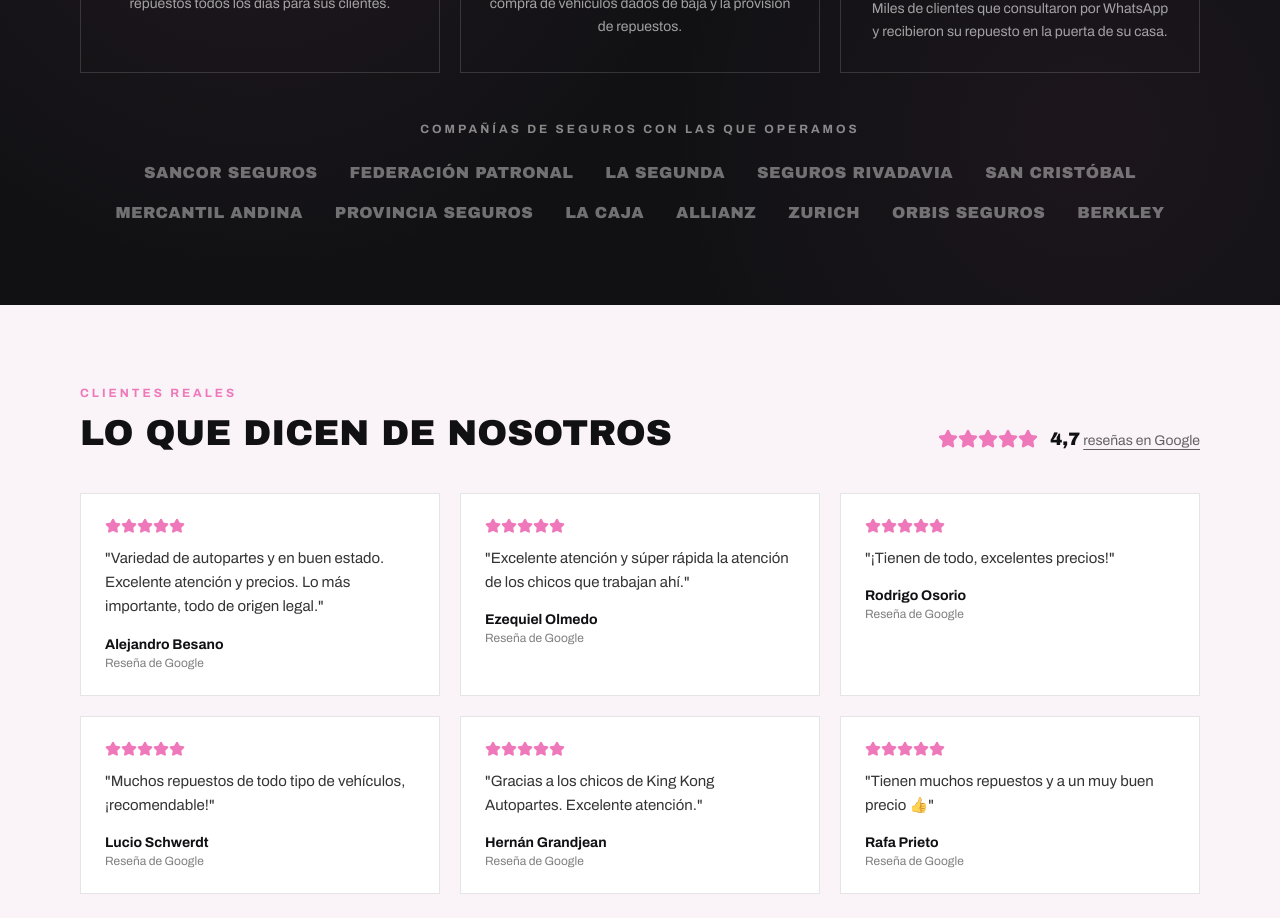
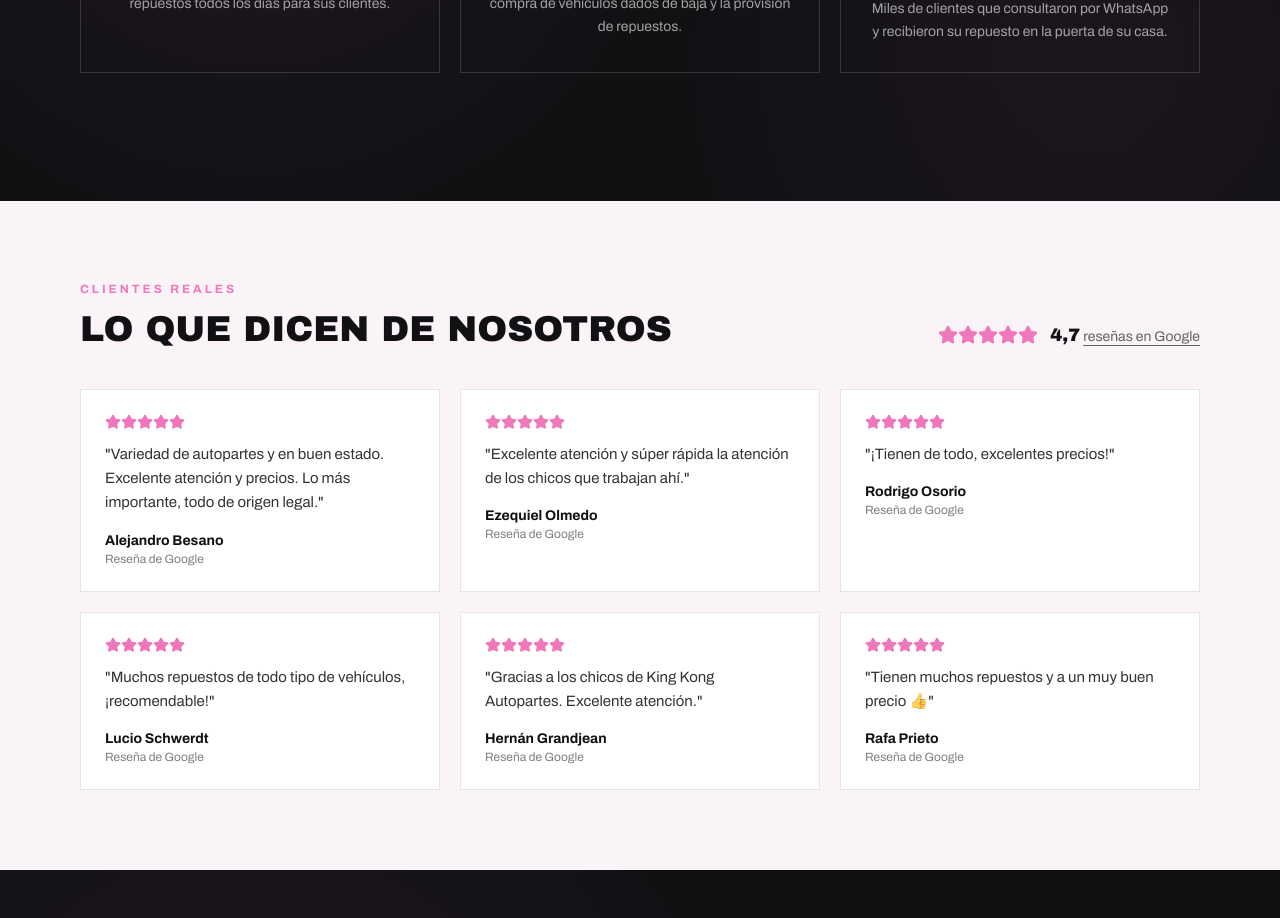
Before and after one commit to borthaburutoribio/kingkong-web, a React (Vite) app: page / in a window 1280 px wide. Shown: the part 3420-4338 px from the top of the page. Built offline with nearby package versions, Linux system fonts and the light colour scheme.

Commit message:
fix: quitar seccion de lista de companias de seguros

```diff
--- a/src/App.tsx
+++ b/src/App.tsx
@@ -79,12 +79,6 @@ const MODELOS: Record<string, string[]> = {
   'Kia':           ['Picanto', 'Rio', 'Cerato', 'Sportage', 'Sorento', 'Soul', 'Seltos'],
   'Mercedes-Benz': ['Clase A', 'Clase C', 'Clase E', 'GLA', 'GLC', 'Sprinter', 'Vito'],
 }
-
-const ASEGURADORAS = [
-  'Sancor Seguros','Federación Patronal','La Segunda','Seguros Rivadavia',
-  'San Cristóbal','Mercantil Andina','Provincia Seguros','La Caja',
-  'Allianz','Zurich','Orbis Seguros','Berkley',
-]
 
 const RESEÑAS = [
   { nombre: 'Alejandro Besano', texto: 'Variedad de autopartes y en buen estado. Excelente atención y precios. Lo más importante, todo de origen legal.' },
@@ -675,16 +669,6 @@ export default function App() {
               </div>
             ))}
           </div>
-          <div className="text-center text-xs font-bold tracking-[0.25em] text-white/50 mb-6">
-            COMPAÑÍAS DE SEGUROS CON LAS QUE OPERAMOS
-          </div>
-          <div className="flex flex-wrap justify-center gap-x-8 gap-y-4">
-            {ASEGURADORAS.map((a) => (
-              <span key={a} className="font-display text-sm sm:text-base text-white/40 hover:text-white/80 transition-colors tracking-wide cursor-default">
-                {a.toUpperCase()}
-              </span>
-            ))}
-          </div>
         </div>
       </section>
 
```
